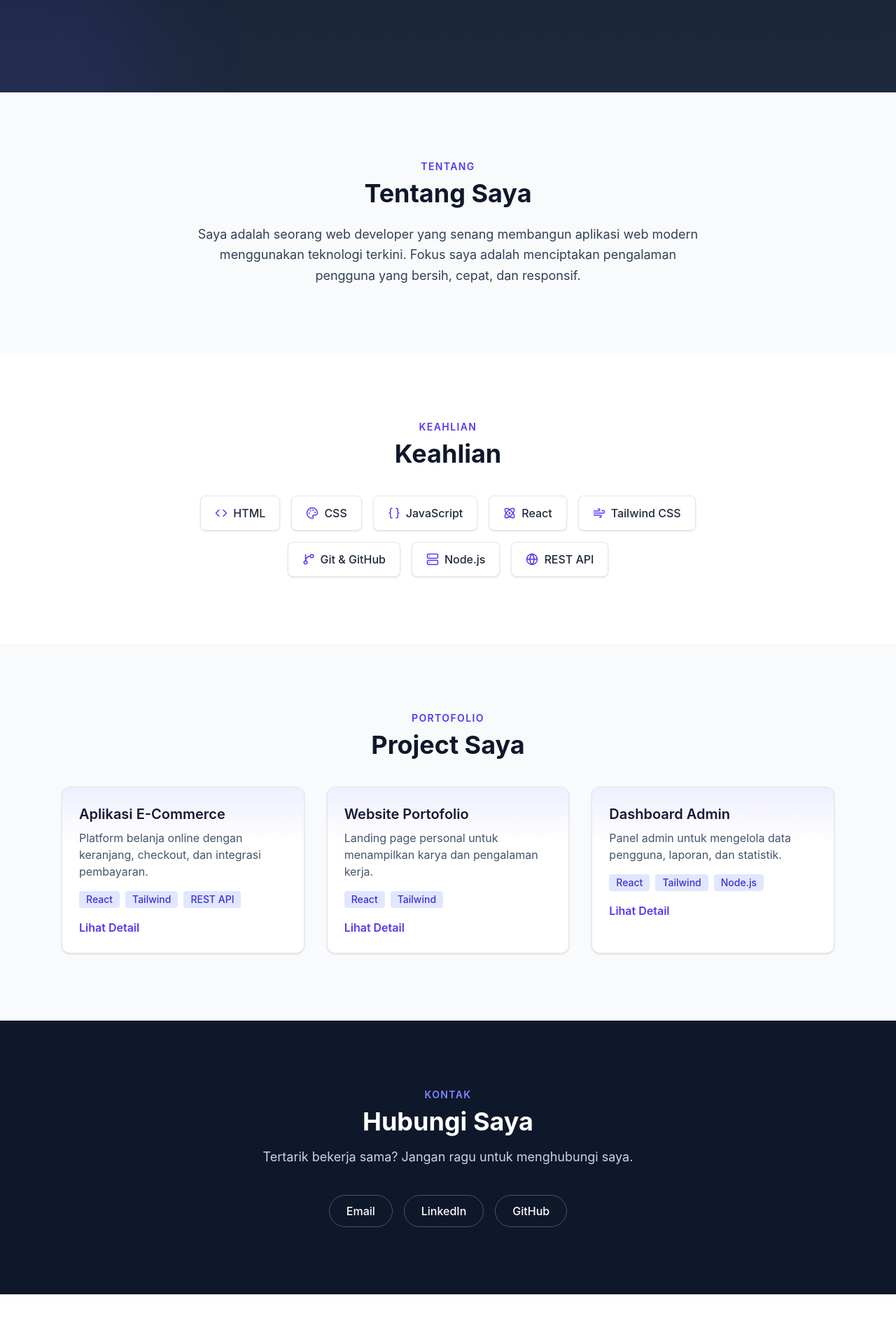
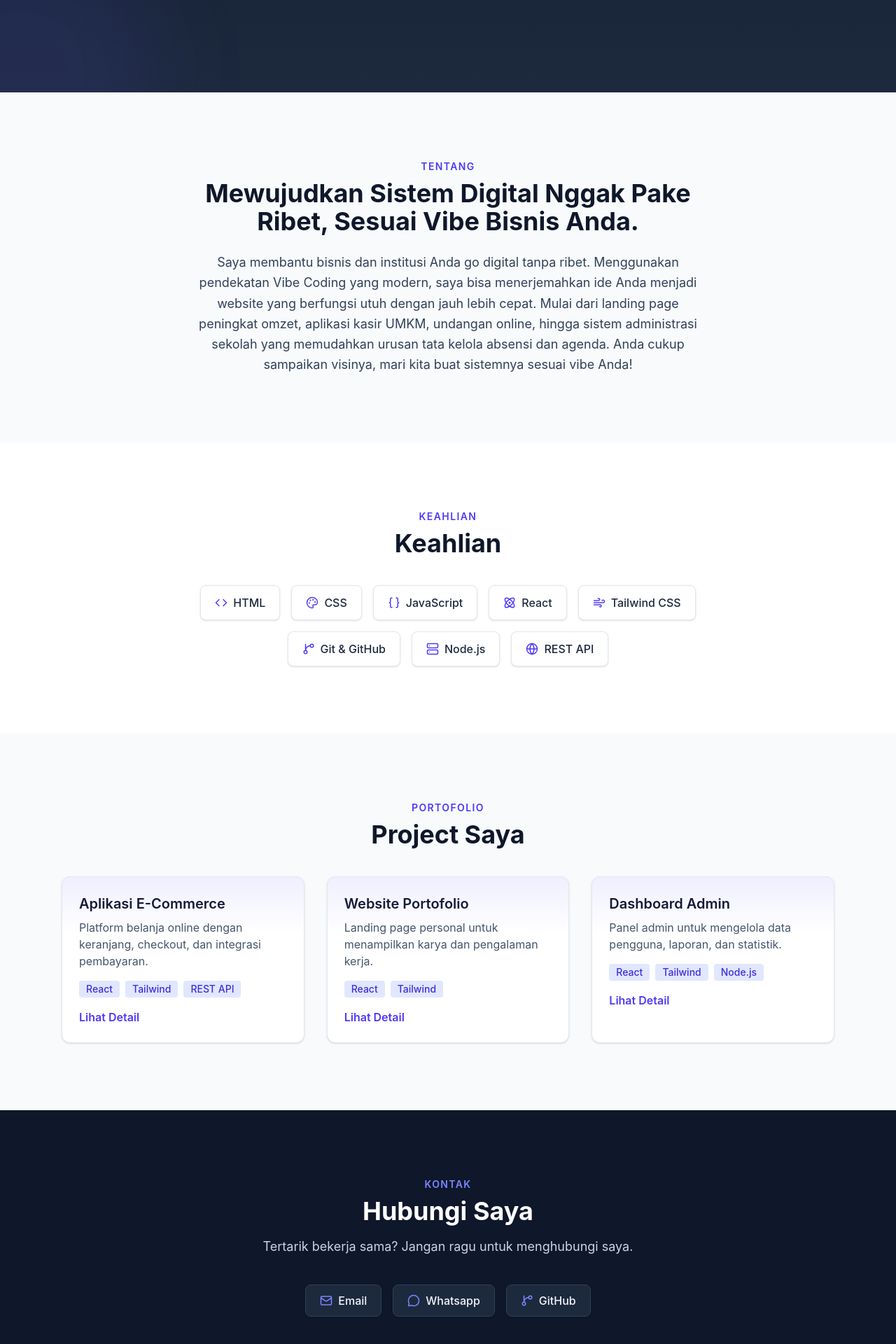
Before and after one commit to haikalzaki99/portofolio-saya, a React (Vite) app: page / in a window 1280 px wide. Shown: the part 736-2656 px from the top of the page at 70% size. Before the commit the page ends 2585 px from the top, so only its background shows below. Built offline with nearby package versions, Linux system fonts and the light colour scheme.

Commit message:
Perbaiki link contact

```diff
--- a/src/components/About.jsx
+++ b/src/components/About.jsx
@@ -13,11 +13,13 @@ export default function About() {
         <p className="text-sm font-semibold uppercase tracking-widest text-indigo-600 dark:text-indigo-400 mb-2">
           Tentang
         </p>
-        <h2 className="text-4xl font-bold mb-6">Tentang Saya</h2>
+        <h2 className="text-4xl font-bold mb-6">Mewujudkan Sistem Digital Nggak Pake Ribet, Sesuai Vibe Bisnis Anda.</h2>
         <p className="text-lg text-slate-700 dark:text-slate-300 leading-relaxed">
-          Saya adalah seorang web developer yang senang membangun aplikasi web
-          modern menggunakan teknologi terkini. Fokus saya adalah menciptakan
-          pengalaman pengguna yang bersih, cepat, dan responsif.
+          Saya membantu bisnis dan institusi Anda go digital tanpa ribet.
+          Menggunakan pendekatan Vibe Coding yang modern, saya bisa menerjemahkan ide Anda menjadi website yang
+          berfungsi utuh dengan jauh lebih cepat. Mulai dari landing page peningkat omzet, aplikasi kasir UMKM, undangan online,
+          hingga sistem administrasi sekolah yang memudahkan urusan tata kelola absensi dan agenda. Anda cukup sampaikan visinya,
+          mari kita buat sistemnya sesuai vibe Anda!
         </p>
       </motion.div>
     </section>
--- a/src/components/Contact.jsx
+++ b/src/components/Contact.jsx
@@ -1,6 +1,11 @@
 import { motion } from 'framer-motion'
+import { GitBranch, Mail, MessageCircle } from 'lucide-react'
 
-const contacts = ['Email', 'LinkedIn', 'GitHub']
+const contacts = [
+  { label: 'Email', icon: Mail, href: 'mailto:ekalcmc07@gmail.com' },
+  { label: 'Whatsapp', icon: MessageCircle, href: 'https://wa.me/6281212438268' },
+  { label: 'GitHub', icon: GitBranch, href: 'https://github.com/haikalzaki99' },
+]
 
 export default function Contact() {
   return (
@@ -20,15 +25,21 @@ export default function Contact() {
           Tertarik bekerja sama? Jangan ragu untuk menghubungi saya.
         </p>
         <div className="flex flex-wrap justify-center gap-4">
-          {contacts.map((contact) => (
+          {contacts.map((contact) => {
+            const Icon = contact.icon
+            return (
             <a
-              key={contact}
-              href="#"
-              className="border border-slate-600 hover:border-indigo-500 hover:text-indigo-400 rounded-full px-6 py-2.5 font-medium transition-colors"
+            key={contact.label}
+            href={contact.href}
+            target="_blank"
+            rel="noopener noreferrer"
+            className="inline-flex items-center gap-2 bg-slate-800 dark:bg-slate-700 border border-slate-700 dark:border-slate-600 rounded-lg shadow-sm px-5 py-2.5 text-slate-100 font-medium transition-all duration-300 hover:-translate-y-1 hover:shadow-xl"
             >
-              {contact}
+            <Icon size={18} className="text-indigo-400" />
+             {contact.label}
             </a>
-          ))}
+          )
+          })}
         </div>
       </motion.div>
     </section>
--- a/src/components/Hero.jsx
+++ b/src/components/Hero.jsx
@@ -17,7 +17,7 @@ export default function Hero() {
           JACK TECH
         </h1>
         <p className="mt-5 text-xl text-slate-300 dark:text-slate-400">
-          Frontend Developer | Membangun web modern dan responsif
+          Frontend Developer | Membangun web modern dan responsif | Undangan Digital
         </p>
         <a
           href="#projects"
--- a/src/components/Navbar.jsx
+++ b/src/components/Navbar.jsx
@@ -22,7 +22,7 @@ export default function Navbar() {
   }, [dark])
 
   return (
-    <nav className="sticky top-0 z-50 bg-slate-900/80 dark:bg-slate-800/80 backdrop-blur text-white">
+    <nav className="sticky top-0 z-50 bg-slate-900/90 dark:bg-slate-950/90 backdrop-blur-sm text-white">
       <div className="max-w-6xl mx-auto px-6 py-4 flex items-center justify-between">
         <a href="#" className="text-xl font-bold tracking-wide">
           JACK TECH
```
